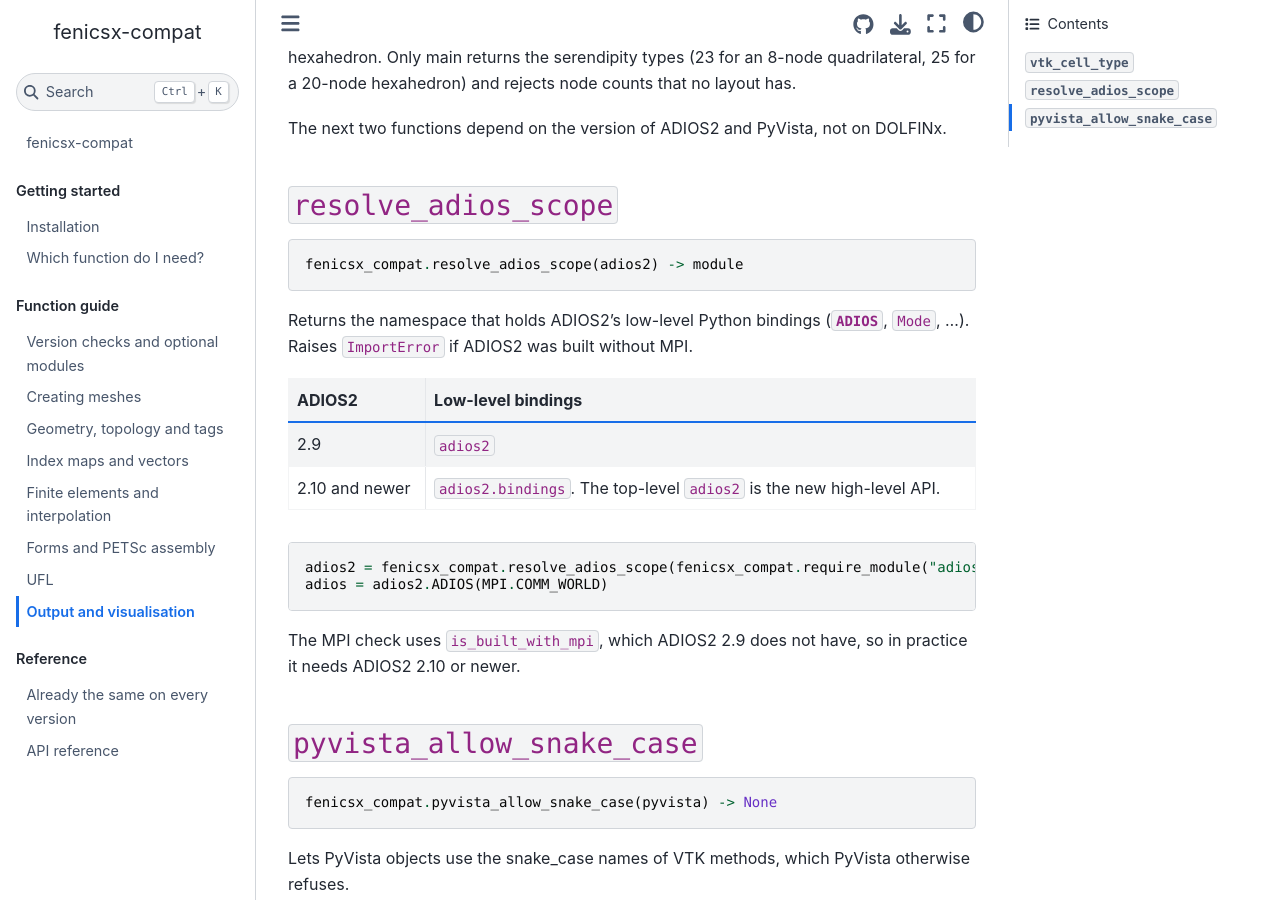
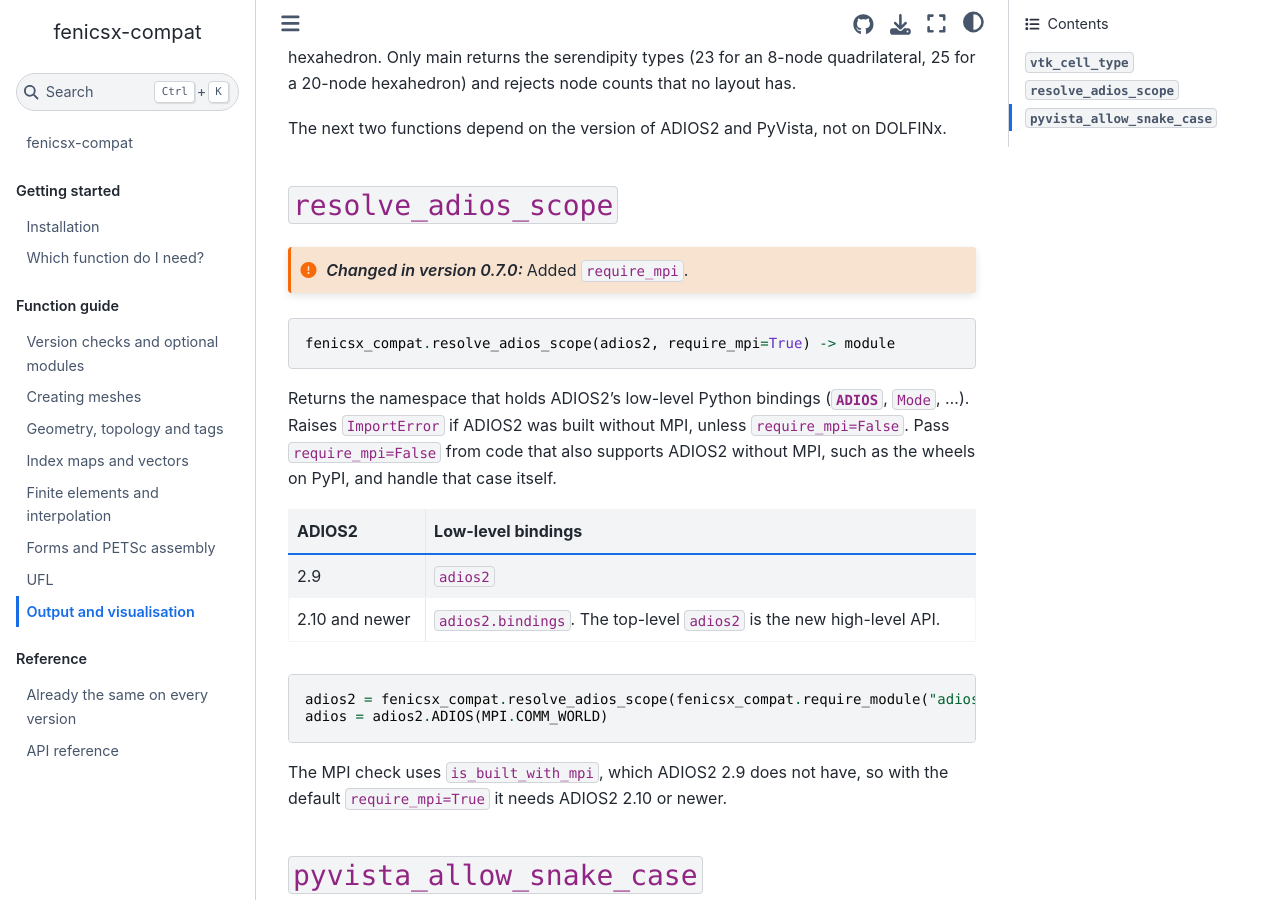
Before and after one commit to scientificcomputing/fenicsx-compat, a Jupyter Book: the page built from docs/guide/io.md, in a window 1280 px wide and 900 px high, scrolled down 787 px. Built offline with Jupyter Book 1.0.4 settings and Sphinx 7.4.7 and the Sphinx Book theme 1.1.4, drawn with Linux system fonts in a browser that asks for light colours.

Commit message:
Update documentation to explain limitations

````diff
--- a/docs/guide/io.md
+++ b/docs/guide/io.md
@@ -31,11 +31,15 @@ The next two functions depend on the version of ADIOS2 and PyVista, not on DOLFI
 (fn-resolve-adios-scope)=
 ## `resolve_adios_scope`
 
-```python
-fenicsx_compat.resolve_adios_scope(adios2) -> module
+```{versionchanged} 0.7.0
+Added `require_mpi`.
 ```
 
-Returns the namespace that holds ADIOS2's low-level Python bindings ({py:class}`ADIOS<adios2.bindings.ADIOS>`, `Mode`, ...). Raises `ImportError` if ADIOS2 was built without MPI.
+```python
+fenicsx_compat.resolve_adios_scope(adios2, require_mpi=True) -> module
+```
+
+Returns the namespace that holds ADIOS2's low-level Python bindings ({py:class}`ADIOS<adios2.bindings.ADIOS>`, `Mode`, ...). Raises `ImportError` if ADIOS2 was built without MPI, unless `require_mpi=False`. Pass `require_mpi=False` from code that also supports ADIOS2 without MPI, such as the wheels on PyPI, and handle that case itself.
 
 | ADIOS2 | Low-level bindings |
 |---|---|
@@ -47,7 +51,7 @@ adios2 = fenicsx_compat.resolve_adios_scope(fenicsx_compat.require_module("adios
 adios = adios2.ADIOS(MPI.COMM_WORLD)
 ```
 
-The MPI check uses `is_built_with_mpi`, which ADIOS2 2.9 does not have, so in practice it needs ADIOS2 2.10 or newer.
+The MPI check uses `is_built_with_mpi`, which ADIOS2 2.9 does not have, so with the default `require_mpi=True` it needs ADIOS2 2.10 or newer.
 
 (fn-pyvista-allow-snake-case)=
 ## `pyvista_allow_snake_case`
````
